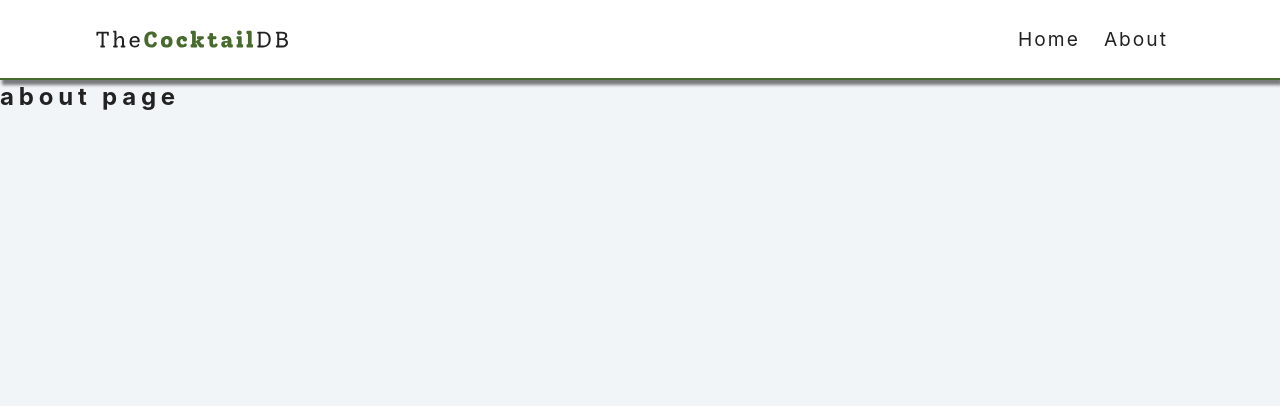
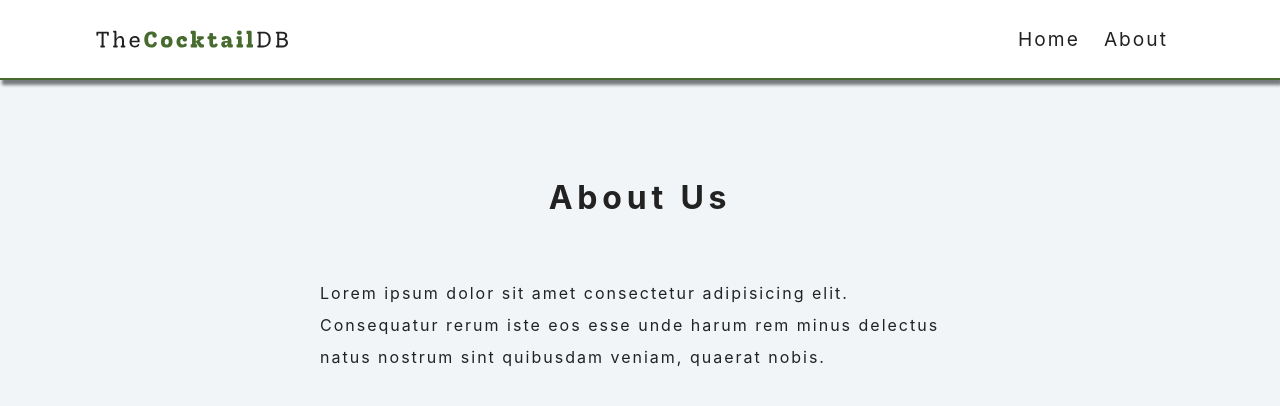
Before and after one commit to olaide-hok/Cocktails, a React (Create React App) app: page /about in a window 1280 px wide. Shown: the top 406 px of the page. Built offline with nearby package versions, Linux system fonts and the light colour scheme.

Commit message:
Setup About and Error pages.

```diff
--- a/src/pages/About.js
+++ b/src/pages/About.js
@@ -2,9 +2,12 @@
 
 const About = () => {
   return (
-    <div>
-      <h2>about page</h2>
-    </div>
+    <section className='section about-section'>
+      <h1 className='section-title'>about us</h1>
+      <p>
+        Lorem ipsum dolor sit amet consectetur adipisicing elit. Consequatur rerum iste eos esse unde harum rem minus delectus natus nostrum sint quibusdam veniam, quaerat nobis.
+      </p>
+    </section>
   )
 }
 
--- a/src/pages/Error.js
+++ b/src/pages/Error.js
@@ -3,9 +3,12 @@
 
 const Error = () => {
   return (
-    <div>
-      <h2>error page</h2>
-    </div>
+    <section className="error-page section">
+      <div className="error-container">
+        <h1>oops! it's a dead end!</h1>
+        <Link to='/' className='btn btn-primary'>back home</Link>
+      </div>
+    </section>
   )
 }
 
```
